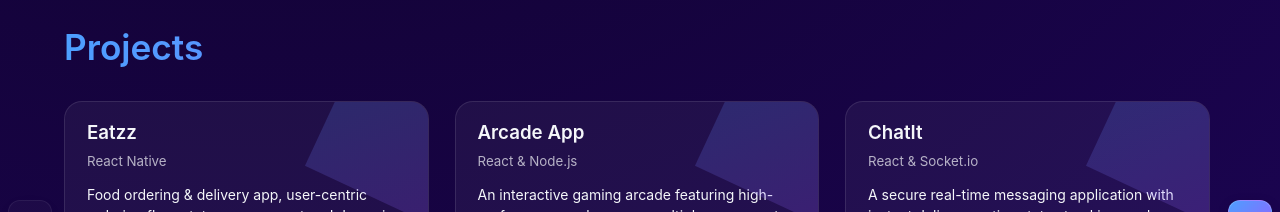
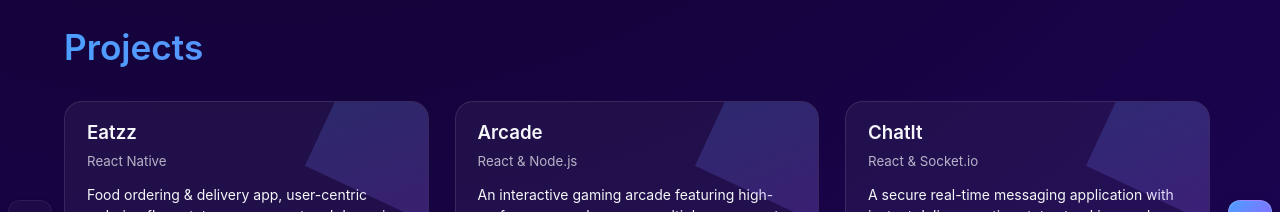
Before and after one commit to 01Freebird10/portfolio, a React (Vite) app: page / in a window 1280 px wide. Shown: the part 1800-2012 px from the top of the page. Built offline with nearby package versions, Linux system fonts and the light colour scheme.

Commit message:
Rename Arcade project and correct ChatIt link

```diff
--- a/src/sections/Projects.jsx
+++ b/src/sections/Projects.jsx
@@ -9,7 +9,7 @@
     link:'#'
   },
   {
-    title:'Arcade App',
+    title:'Arcade',
     stack:'React & Node.js',
     description:'An interactive gaming arcade featuring high-performance web games, multiplayer support, and real-time leaderboards.',
     link:'https://bottling-union-selective.ngrok-free.dev'
@@ -18,7 +18,7 @@
     title:'ChatIt',
     stack:'React & Socket.io',
     description:'A secure real-time messaging application with instant delivery, active status tracking, and private chat rooms.',
-    link:'https://chatiti.iniyansk.dev'
+    link:'https://chatit.iniyansk.dev'
   },
   {
     title:'Payroll System',
```
Also changed, not shown: 3 other files (tests, documents, lock files or other folders).
